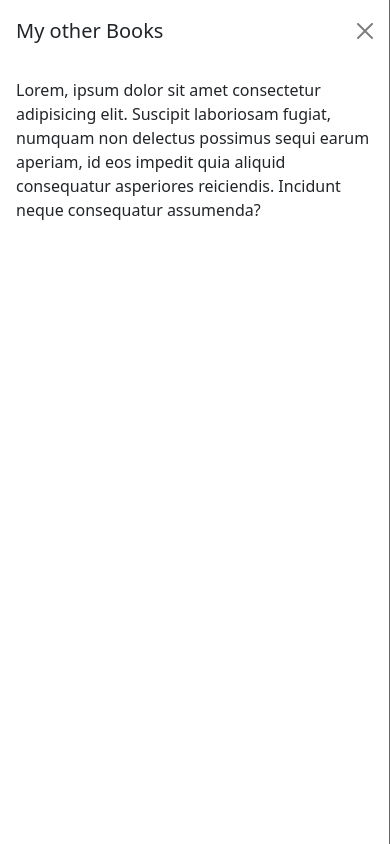
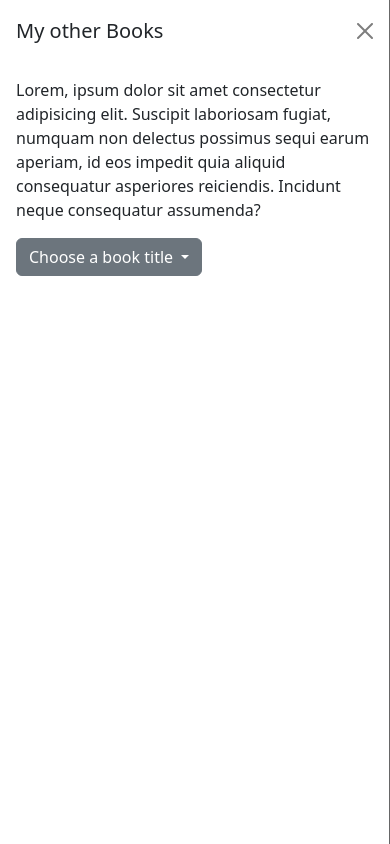
Before and after one commit to nilssoncjonas/bootstrap-net-ninja, a plain HTML site: page index.html in a window 390 px wide. Both pictures are taken after a click on the button "Explore my other books". Shown: the top 844 px of the page. Drawn offline with nearby package versions, Linux system fonts and the light colour scheme.

Commit message:
dropdown

```diff
--- a/index.html
+++ b/index.html
@@ -662,6 +662,23 @@
           id eos impedit quia aliquid consequatur asperiores reiciendis.
           Incidunt neque consequatur assumenda?
         </p>
+        <!-- dropdown -->
+        <div class="dropdown mt-3">
+          <button
+            class="btn btn-secondary dropdown-toggle"
+            type="button"
+            id="book-dropdown"
+            data-bs-toggle="dropdown"
+          >
+            Choose a book title
+          </button>
+          <ul class="dropdown-menu" aria-labelledby="book-dropdown">
+            <li><a href="#" class="dropdown-item">Become a React Superhero</a></li>
+            <li><a href="#" class="dropdown-item">Conquering Vue.js</a></li>
+            <li><a href="#" class="dropdown-item">Levelling up your Next.js</a></li>
+
+          </ul>
+        </div>
       </div>
     </div>
 
```
